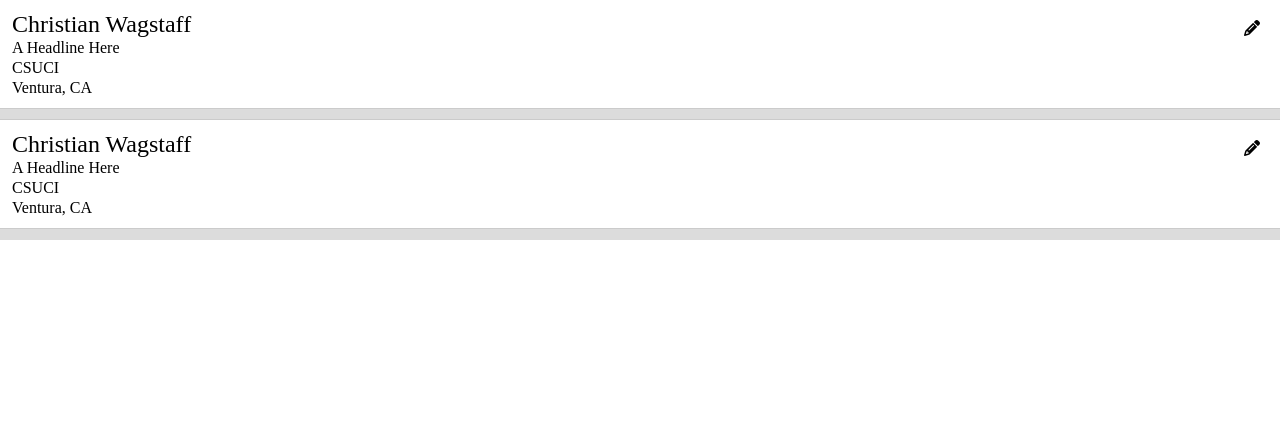
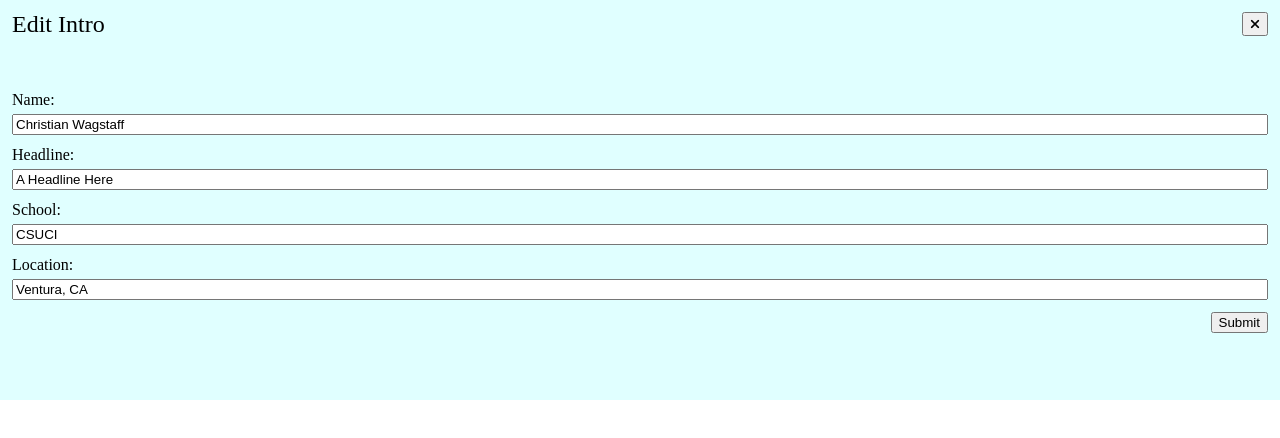
Before and after one commit to christianwagstaff/cv-project, a React (Create React App) app: page / in a window 1280 px wide. Both pictures are taken after a click on the button 1252 px from the left and 28 px from the top of the page. Shown: the top 438 px of the page. Built offline with nearby package versions, Linux system fonts and the light colour scheme.

Commit message:
Gen Info Popup now populated with existing info

```diff
--- a/src/App.js
+++ b/src/App.js
@@ -2,7 +2,7 @@ import "./style/reset.css";
 import "./style/app.css";
 import React from "react";
 // import EducationalExperience from "./components/forms/EducationalExperience";
-import GeneralInfo from "./components/forms/GeneralInfo";
+import GeneralInfoPopup from "./components/forms/GeneralInfoPopup";
 // import WorkExperience from "./components/forms/WorkExperience";
 import GenInfoCard from "./components/GeneralInfoCard.js";
 
@@ -11,7 +11,13 @@ export default class App extends React.Component {
     super();
     this.hideComponent = this.hideComponent.bind(this);
     this.state = {
-      showHideGenInfo: true,
+      showHideGenInfo: false,
+      genInfo: {
+        name: "Christian Wagstaff",
+        headline: "A Headline Here",
+        school: "CSUCI",
+        location: "Ventura, CA",
+      },
     };
   }
   hideComponent(name) {
@@ -25,12 +31,7 @@ export default class App extends React.Component {
   }
 
   render() {
-    const defaultGenValues = {
-      name: "Christian Wagstaff",
-      headline: "A Headline Here",
-      school: "CSUCI",
-      location: "Ventura, CA",
-    };
+    const defaultGenValues = { ...this.state.genInfo };
     return (
       <div className="App">
         <GenInfoCard
@@ -38,7 +39,12 @@ export default class App extends React.Component {
           {...defaultGenValues}
         ></GenInfoCard>
         <GenInfoCard {...defaultGenValues}></GenInfoCard>
-        <div>{this.state.showHideGenInfo && <GeneralInfo />}</div>
+        {this.state.showHideGenInfo && (
+          <GeneralInfoPopup
+            {...defaultGenValues}
+            onCloseClick={this.hideComponent}
+          />
+        )}
       </div>
     );
   }
--- a/src/components/GeneralInfoCard.js
+++ b/src/components/GeneralInfoCard.js
@@ -27,7 +27,6 @@ export default class GenInfoCard extends React.Component {
   }
   handleEdit() {
     this.props.onEditClick("genInfo");
-    alert("Event");
   }
 
   render() {
--- a/src/components/forms/GeneralInfo.js
+++ /dev/null
@@ -1,46 +0,0 @@
-import React from "react";
-
-export default class GeneralInfo extends React.Component {
-  render() {
-    return (
-      <form className="general-info-form">
-        <label>
-          Name:
-          <input
-            name="inputName"
-            type="text"
-            value={this.props.inputName}
-            onChange={this.handleChange}
-          />
-        </label>
-        <label>
-          Headline:
-          <input
-            name="inputHeadline"
-            type="email"
-            value={this.props.inputHeadline}
-            onChange={this.handleChange}
-          />
-        </label>
-        <label>
-          School:
-          <input
-            name="inputSchool"
-            type="tel"
-            value={this.props.inputSchool}
-            onChange={this.handleChange}
-          />
-        </label>
-        <label>
-          Location:
-          <input
-            name="inputLocation"
-            type="tel"
-            value={this.props.inputLocation}
-            onChange={this.handleChange}
-          />
-        </label>
-      </form>
-    );
-  }
-}
--- /dev/null
+++ b/src/components/forms/GeneralInfoPopup.js
@@ -0,0 +1,63 @@
+import React from "react";
+import "../../style/popup.css";
+import Close from "../icons/Close";
+
+export default class GeneralInfoPopup extends React.Component {
+  constructor() {
+    super();
+    this.handleClose = this.handleClose.bind(this);
+  }
+  handleClose() {
+    this.props.onCloseClick("genInfo");
+  }
+
+  render() {
+    return (
+      <div className="popup">
+        <div className="popup-top">
+          <h1>Edit Intro</h1>
+          <Close onClick={this.handleClose} />
+        </div>
+        <form className="general-info-form">
+          <label>
+            Name:
+            <input
+              name="inputName"
+              type="text"
+              value={this.props.name}
+              onChange={this.handleChange}
+            />
+          </label>
+          <label>
+            Headline:
+            <input
+              name="inputHeadline"
+              type="text"
+              value={this.props.headline}
+              onChange={this.handleChange}
+            />
+          </label>
+          <label>
+            School:
+            <input
+              name="inputSchool"
+              type="text"
+              value={this.props.school}
+              onChange={this.handleChange}
+            />
+          </label>
+          <label>
+            Location:
+            <input
+              name="inputLocation"
+              type="text"
+              value={this.props.location}
+              onChange={this.handleChange}
+            />
+          </label>
+          <input type="submit" value="Submit" />
+        </form>
+      </div>
+    );
+  }
+}
--- /dev/null
+++ b/src/components/icons/Close.js
@@ -0,0 +1,11 @@
+import React from "react";
+
+export default class Close extends React.Component {
+  render() {
+    return (
+      <button className="close" onClick={this.props.onClick}>
+        <i className="fas fa-times"></i>
+      </button>
+    );
+  }
+}
--- /dev/null
+++ b/src/style/popup.css
@@ -0,0 +1,41 @@
+*, *::before, *::after {
+    box-sizing: border-box;
+}
+
+.popup {
+    position: absolute;
+    background-color: lightcyan;
+    width: 100vw;
+    height: 50%;
+    display: flex;
+    flex-direction: column;
+    align-items: center;
+    justify-content: center;
+    padding: 12px;
+}
+
+.popup-top {
+    display: flex;
+    justify-content: space-between;
+    width: 100%;
+}
+.popup form {
+    display: flex;
+    flex-direction: column;
+    width:100%;
+    align-items: center;
+    justify-content: center;
+    gap: 12px;
+    flex-grow: 1;
+}
+
+label {
+    display: flex;
+    flex-direction: column;
+    gap: 6px;
+    width: 100%;
+}
+
+input[type='submit'] {
+    align-self: flex-end;
+}
```
